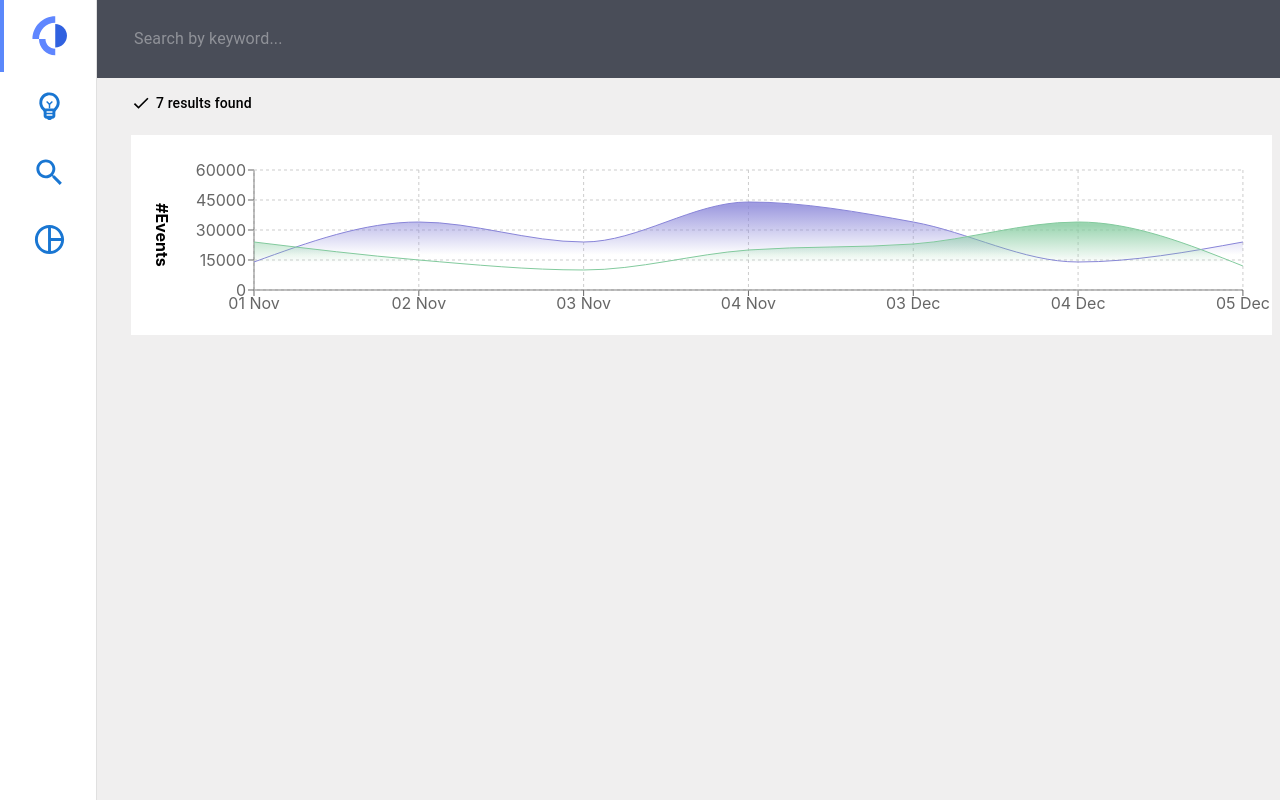
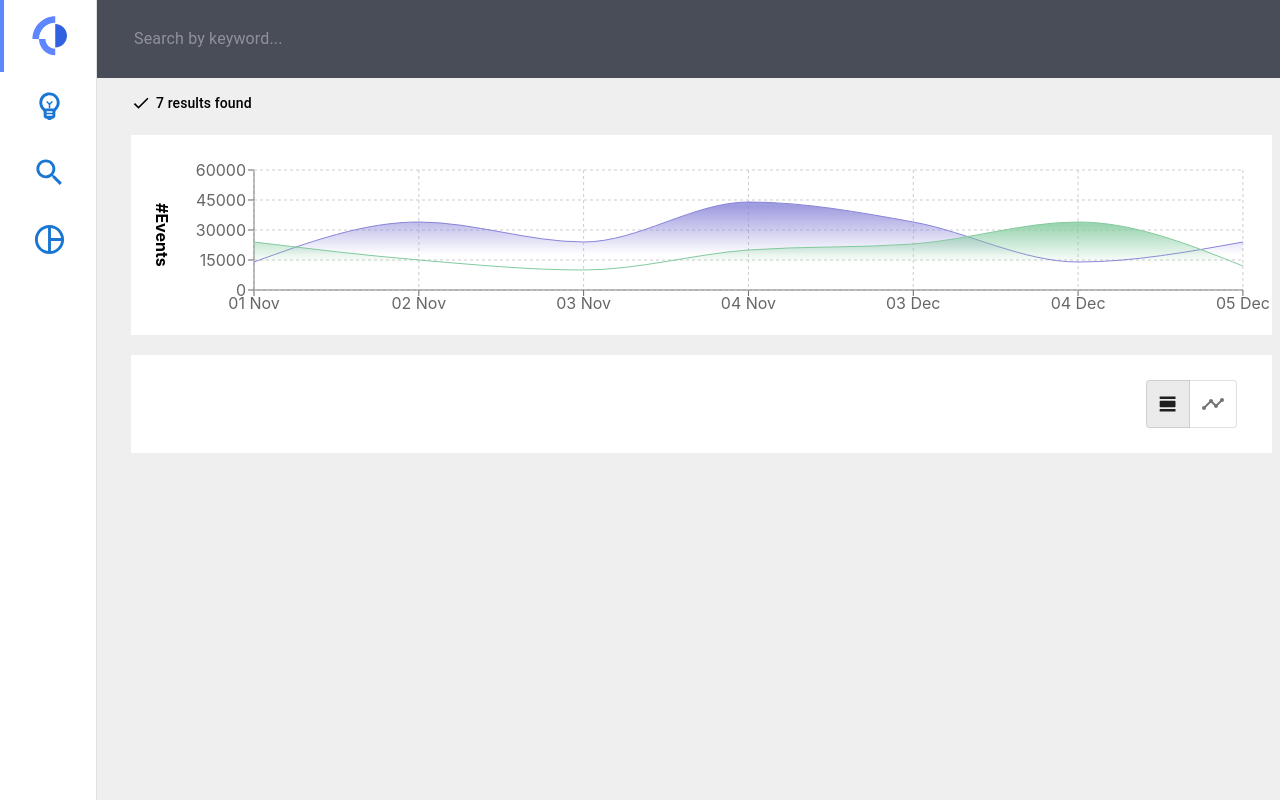
Before and after one commit to ibotchori/logmind, a React (Create React App) app: page / in a window 1280 px wide. Built offline with nearby package versions, Linux system fonts and the light colour scheme.

Commit message:
Add MainContent component

```diff
--- a/src/App.js
+++ b/src/App.js
@@ -1,5 +1,6 @@
 import EventsChart from "./components/Chart/EventsChart";
 import Layout from "./components/Layout";
+import  MainContent  from "./components/MainContent/MainContent";
 import Search from "./components/Search/Search";
 
 function App() {
@@ -9,6 +10,7 @@ function App() {
       <Layout>
         <Search/>
         <EventsChart/>
+        <MainContent/>
       </Layout>
     </div>
   );
--- a/src/components/Chart/EventsChart.js
+++ b/src/components/Chart/EventsChart.js
@@ -1,3 +1,5 @@
+import { Box } from "@mui/system";
+import { makeStyles } from "@mui/styles";
 import React from "react";
 import { useSelector } from "react-redux";
 import {
@@ -13,10 +15,20 @@ import {
 function EventsChart() {
   const data = useSelector((state) => state.getDummyData.data);
 
-  console.log(data)
+  /* Custom Styles */
+  const useStyles = makeStyles({
+    root: {
+      backgroundColor: "white",
+      width: "96%",
+      margin: "20px 40px",
+      display: "flex",
+    },
+  });
+  const classes = useStyles();
+
   return (
-    <div style={{backgroundColor: "white", width: "96%", margin: "20px 40px", display: 'flex'}}>
-        <h4 style={{writingMode: "vertical-rl",  textAlign: "center"}}>
+    <Box className={classes.root}>
+      <h4 style={{ writingMode: "vertical-rl", textAlign: "center" }}>
         #Events
       </h4>
       <ResponsiveContainer width="96%" height={200}>
@@ -58,7 +70,7 @@ function EventsChart() {
           />
         </AreaChart>
       </ResponsiveContainer>
-  </div>
+    </Box>
   );
 }
 
--- /dev/null
+++ b/src/components/MainContent/MainContent.js
@@ -0,0 +1,48 @@
+import React, { useState } from "react";
+import { makeStyles } from "@mui/styles";
+import TimelineIcon from "@mui/icons-material/Timeline";
+import ToggleButton from "@mui/material/ToggleButton";
+import ToggleButtonGroup from "@mui/material/ToggleButtonGroup";
+import ViewDayIcon from "@mui/icons-material/ViewDay";
+import { Box } from "@mui/system";
+
+const MainContent = () => {
+  /* Toggle icons */
+  const [alignment, setAlignment] = useState("left");
+  const handleAlignment = (event, newAlignment) => {
+    setAlignment(newAlignment);
+  };
+
+  /* Custom Styles */
+  const useStyles = makeStyles({
+    root: {
+      backgroundColor: "white",
+      width: "96%",
+      margin: "20px 40px",
+      display: "flex",
+    },
+  });
+  const classes = useStyles();
+
+  return (
+    <Box className={classes.root}>
+      <Box style={{ width: "100%",  display: "flex", justifyContent: "flex-end", padding: "25px 35px" }}>
+        <ToggleButtonGroup
+          value={alignment}
+          exclusive
+          onChange={handleAlignment}
+          aria-label="text alignment"
+        >
+          <ToggleButton value="left" aria-label="left aligned">
+            <ViewDayIcon fontSize="small" />
+          </ToggleButton>
+          <ToggleButton fontSize="small" value="right" aria-label="centered">
+            <TimelineIcon />
+          </ToggleButton>
+        </ToggleButtonGroup>
+      </Box>
+    </Box>
+  );
+};
+
+export default MainContent;
```
Lines whose indentation alone changed are shown as unchanged.
